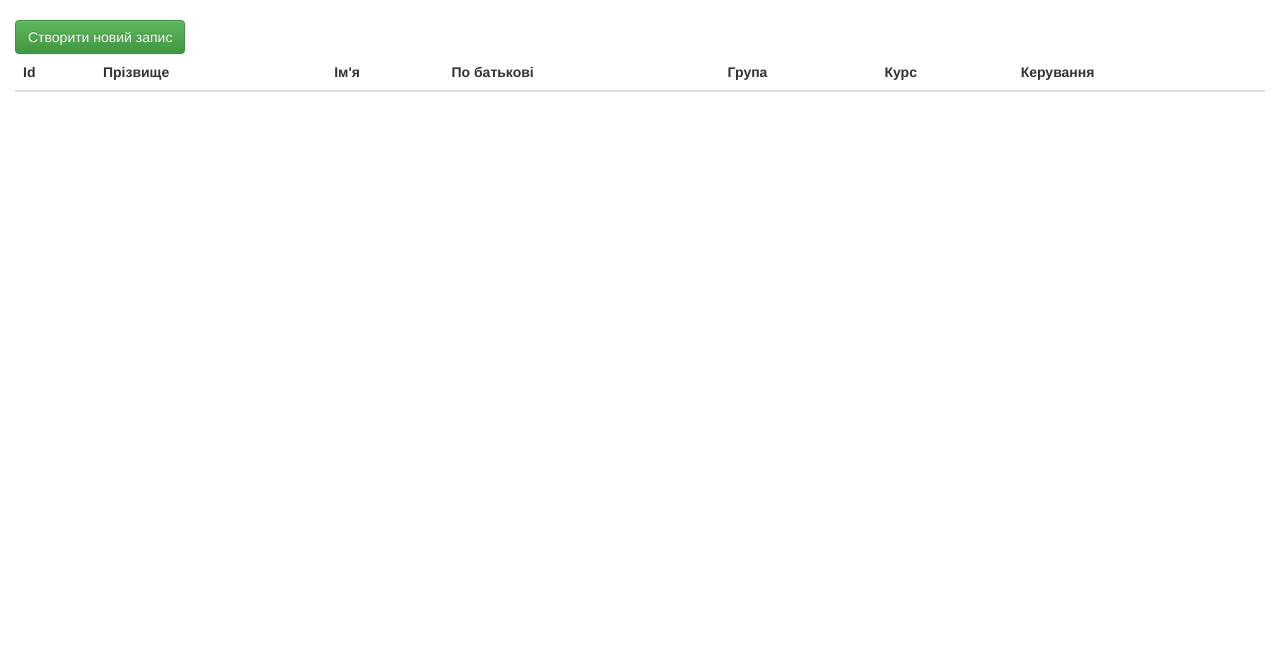
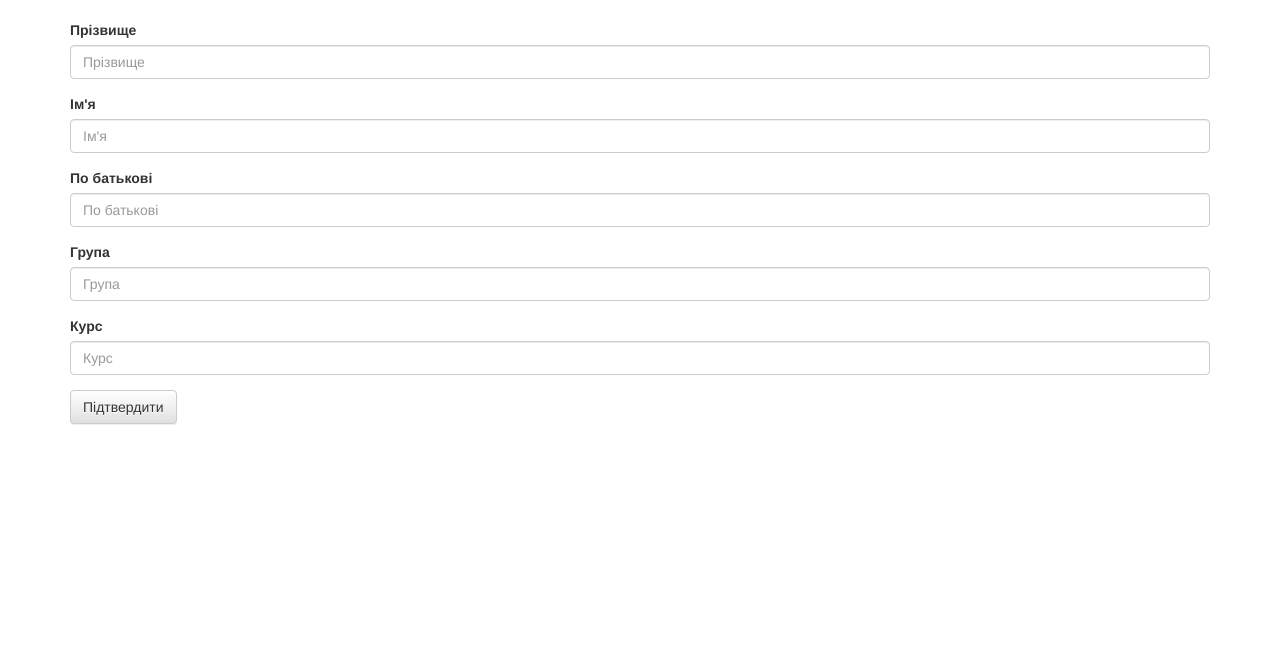
Before and after one commit to yurykozhenov/university-database, a Flask app: page /students/new in a window 1280 px wide. Shown: the part 51-715 px from the top of the page. Run offline with Flask 2, Linux system fonts and the light colour scheme; lists and menus that the app fills with data are empty; some libraries are stand-ins or nearby versions.

Commit message:
Implement INSERT functionality for Students model

```diff
--- a/app.py
+++ b/app.py
@@ -1,9 +1,12 @@
-from flask import Flask, render_template
+from flask import (Flask, render_template, redirect, flash)
 
 import models
+import forms
 
 
 app = Flask(__name__)
+# Secret key for CSRF protection to work
+app.secret_key = 'sfdp[ogdsohg53jt0438jk0=alsojdohgfdgpwpdfjhvc8oxhvsfj]'
 
 
 @app.route("/")
@@ -18,6 +21,25 @@ def students_list(student_id=None):
         students = models.Student.select()
 
     return render_template('students.html', students=students)
+
+
+@app.route("/students/new", methods=('GET', 'POST'))
+def new_student():
+    form = forms.StudentForm()
+
+    if form.validate_on_submit():
+        models.Student.create(
+            last_name=form.last_name.data.strip().capitalize(),
+            first_name=form.first_name.data.strip().capitalize(),
+            patronymic=form.patronymic.data.strip().capitalize(),
+            group=form.group.data.strip().upper(),
+            grade=form.grade.data
+        )
+
+        flash("Запис успішно створенний!", "success")
+        return redirect('/students')
+
+    return render_template('students_new.html', form=form)
 
 
 @app.route("/teachers")
--- /dev/null
+++ b/forms.py
@@ -0,0 +1,27 @@
+from flask_wtf import Form
+from wtforms import (StringField, IntegerField)
+from wtforms.validators import (DataRequired, NumberRange, Regexp)
+
+
+class StudentForm(Form):
+    last_name = StringField("Прізвище", validators=[DataRequired()])
+
+    first_name = StringField("Ім'я", validators=[DataRequired()])
+
+    patronymic = StringField("По батькові",
+                             validators=[DataRequired()])
+
+    group = StringField("Група", validators=[
+        DataRequired(),
+        Regexp(
+            r'^[А-Яа-яЄІЇҐєіїґ]{2,}-[0-9]{2}$',
+            message=("Назва групи має бути у форматі "
+                     "[букви]-[курс][номер_групи]")
+        )
+    ])
+
+    grade = IntegerField("Курс", validators=[
+        DataRequired(),
+        NumberRange(min=1, max=5,
+                    message=("Курс має бути між 1 та 5"))
+    ])
--- a/static/css/main.css
+++ b/static/css/main.css
@@ -21,7 +21,6 @@ body {
   width: 100%;
   /* Set the fixed height of the footer here */
   height: 60px;
-  background-color: #f5f5f5;
 }
 
 
@@ -35,3 +34,7 @@ body {
 
 /***************************************************************
 ****************************************************************/
+
+.form-group .errors {
+  margin-top: 5px;
+}
--- a/templates/layout.html
+++ b/templates/layout.html
@@ -63,6 +63,19 @@
       </nav>
     </header>
 
+    {% with messages = get_flashed_messages(with_categories=True) %}
+      {% if messages %}
+        <div class="flashes">
+        {% for category, message in messages %}
+          <div class="alert alert-{{ category }} fade in">
+            <a href="#" class="close" data-dismiss="alert" aria-label="close">&times;</a>
+            {{ message }}
+          </div>
+        {% endfor %}
+      </div>
+      {% endif %}
+    {% endwith %}
+
     <main class="container-fluid">
       {% block content %}{% endblock %}
     </main>
--- /dev/null
+++ b/templates/macros_forms.html
@@ -0,0 +1,22 @@
+{% macro render_field(field) %}
+<div class="form-group">
+  {{ field.label }}
+
+  {% if field.flags.required %}
+    {{ field(class="form-control", placeholder=field.label.text, required="") }}
+  {% else %}
+    {{ field(class="form-control", placeholder=field.label.text) }}
+  {% endif %}
+
+  {% if field.errors %}
+    <div class="errors">
+      {% for error in field.errors %}
+        <div class="alert alert-danger fade in">
+          <a href="#" class="close" data-dismiss="alert" aria-label="close">&times;</a>
+          {{ error }}
+        </div>
+      {% endfor %}
+    </div>
+  {% endif %}
+</div>
+{% endmacro %}
--- /dev/null
+++ b/templates/students_new.html
@@ -0,0 +1,17 @@
+{% extends "layout.html" %}
+
+{% set active_page = "students" %}
+
+{% block title %}New student{% endblock %}
+
+{% from 'macros_forms.html' import render_field %}
+
+{% block content %}
+<form method="POST" action="" role="form" class="container">
+  {{ form.hidden_tag() }}
+  {% for field in form if field.widget.input_type != 'hidden' %}
+    {{ render_field(field) }}
+  {% endfor %}
+  <input type="submit" id="submit" class="btn btn-default" value="Підтвердити" />
+</form>
+{% endblock %}
```
Also changed, not shown: models.py (+11 -16 lines).
